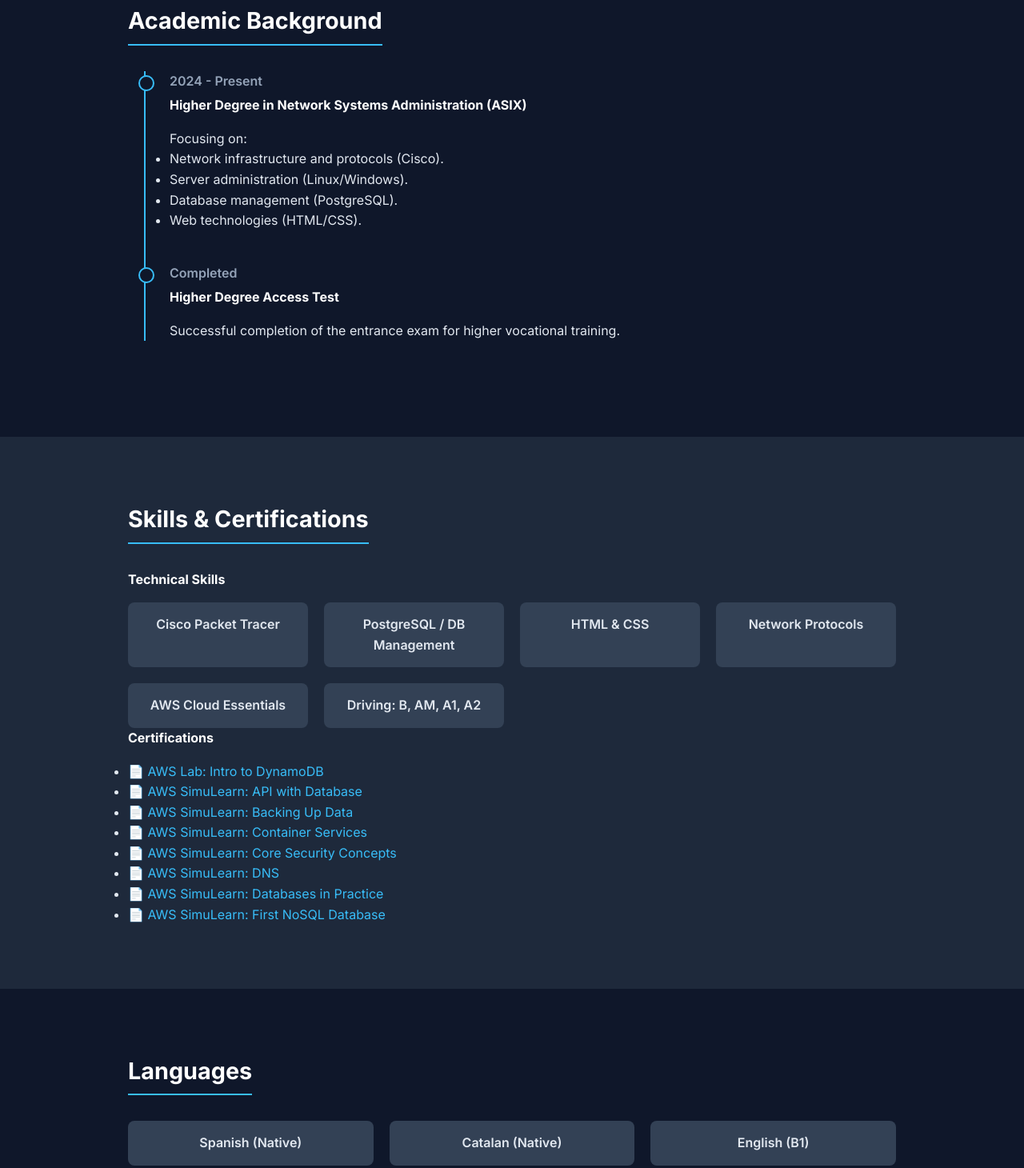
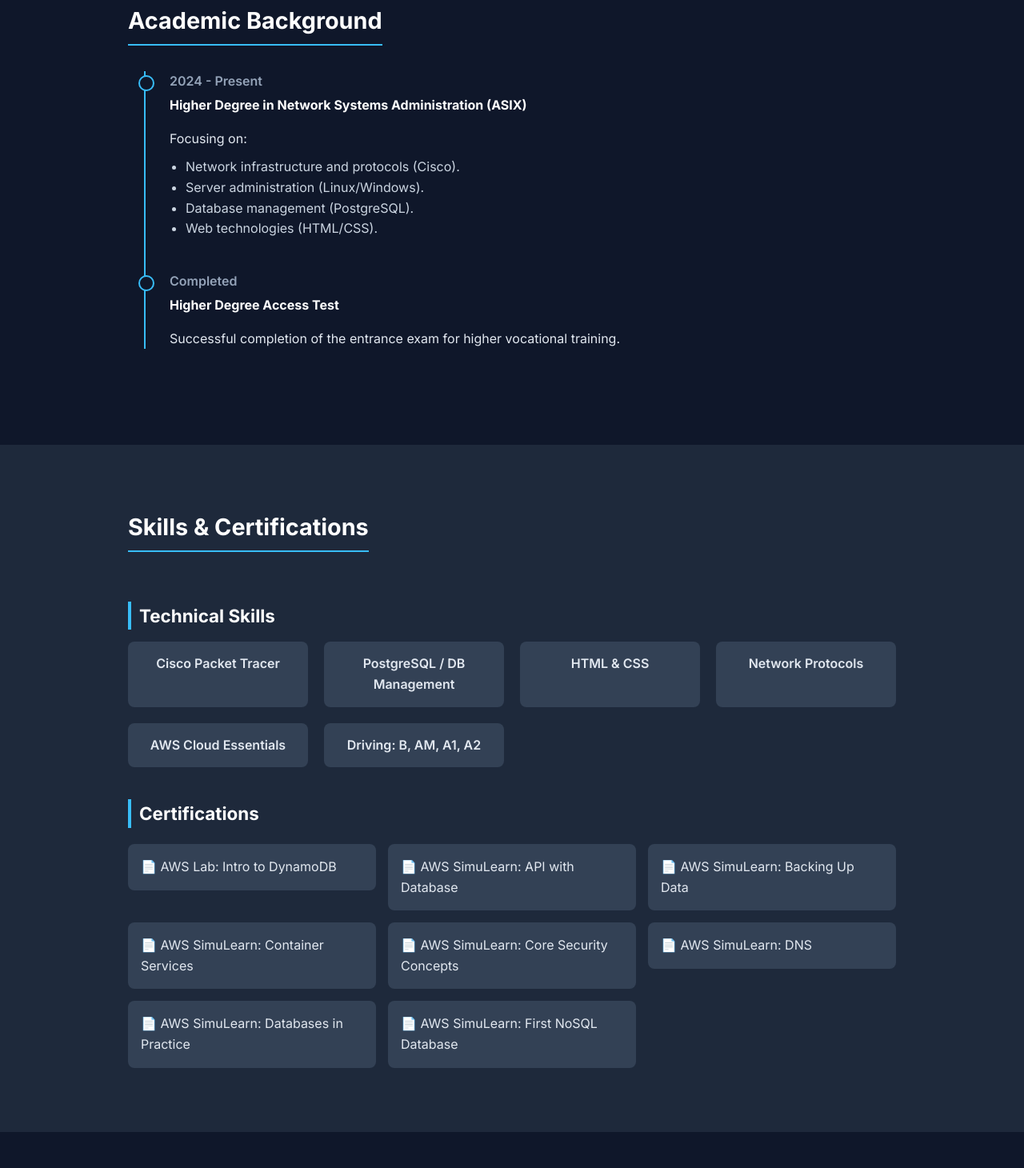
Before and after one commit to EricXRAY/ProjecteCloudCV, a plain HTML site: page index.html in a window 1280 px wide. Shown: the part 1658-3118 px from the top of the page at 80% size. Drawn offline with Linux system fonts and the light colour scheme; no server answers.

Commit message:
Add custom styles for lists and titles
Added custom styles for education and file lists, including hover effects and subsection titles.

```diff
--- a/style.css
+++ b/style.css
@@ -228,6 +228,51 @@ footer {
     }
 }
 
+/* Custom Lists */
+.education-list {
+    text-align: left;
+    margin-top: 10px;
+    padding-left: 20px;
+    color: #cbd5e1;
+}
+
+.file-list {
+    list-style: none;
+    margin-top: 20px;
+    display: grid;
+    grid-template-columns: repeat(auto-fit, minmax(300px, 1fr));
+    gap: 15px;
+}
+
+.file-list li a {
+    display: block;
+    background-color: var(--card-bg);
+    padding: 15px;
+    border-radius: 8px;
+    color: var(--text-color);
+    border: 1px solid transparent;
+    transition: 0.2s;
+}
+
+.file-list li a:hover {
+    border-color: var(--accent-color);
+    background-color: #38bdf81a;
+    color: var(--accent-color);
+}
+
+.subsection-title {
+    color: #fff;
+    font-size: 1.4rem;
+    margin-top: 30px;
+    margin-bottom: 15px;
+    border-left: 4px solid var(--accent-color);
+    padding-left: 10px;
+}
+
+.certifications-container {
+    margin-top: 40px;
+}
+
 /* Mobile */
 @media (max-width: 768px) {
     h1 {
```
